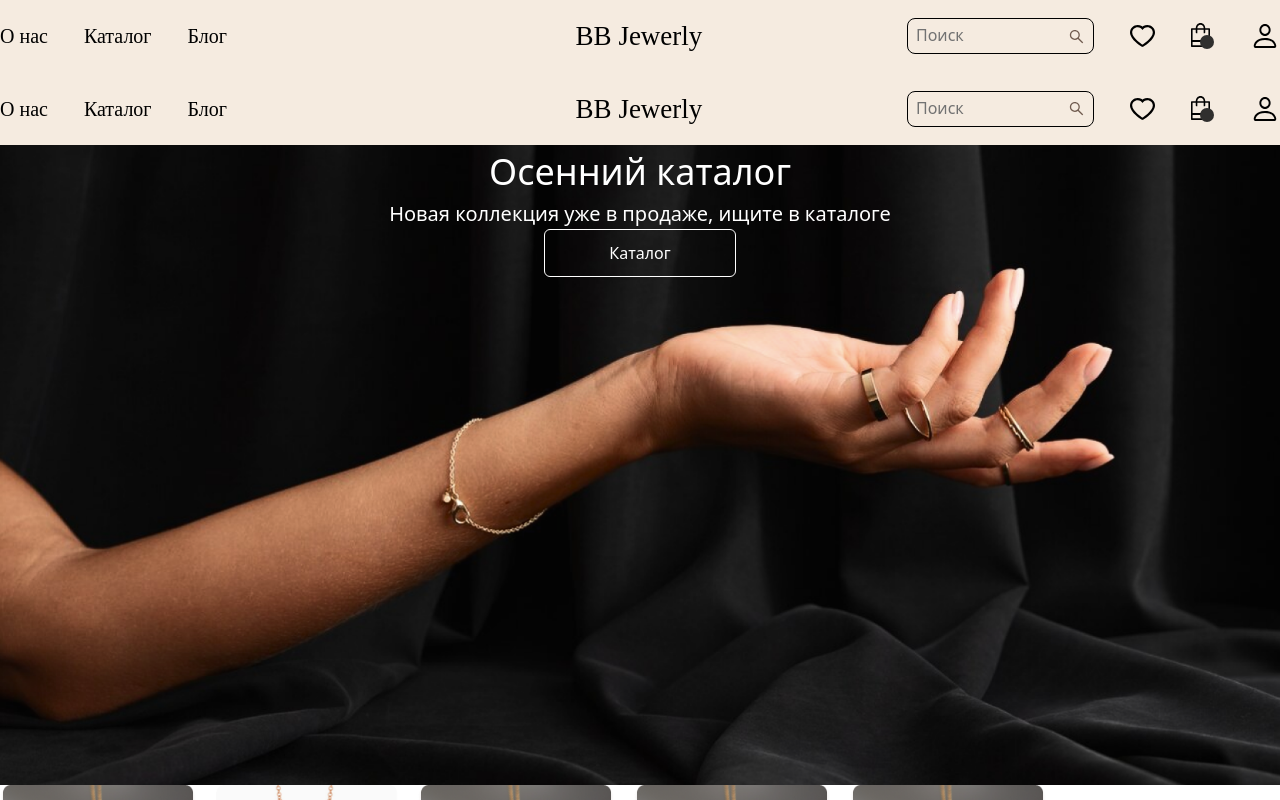
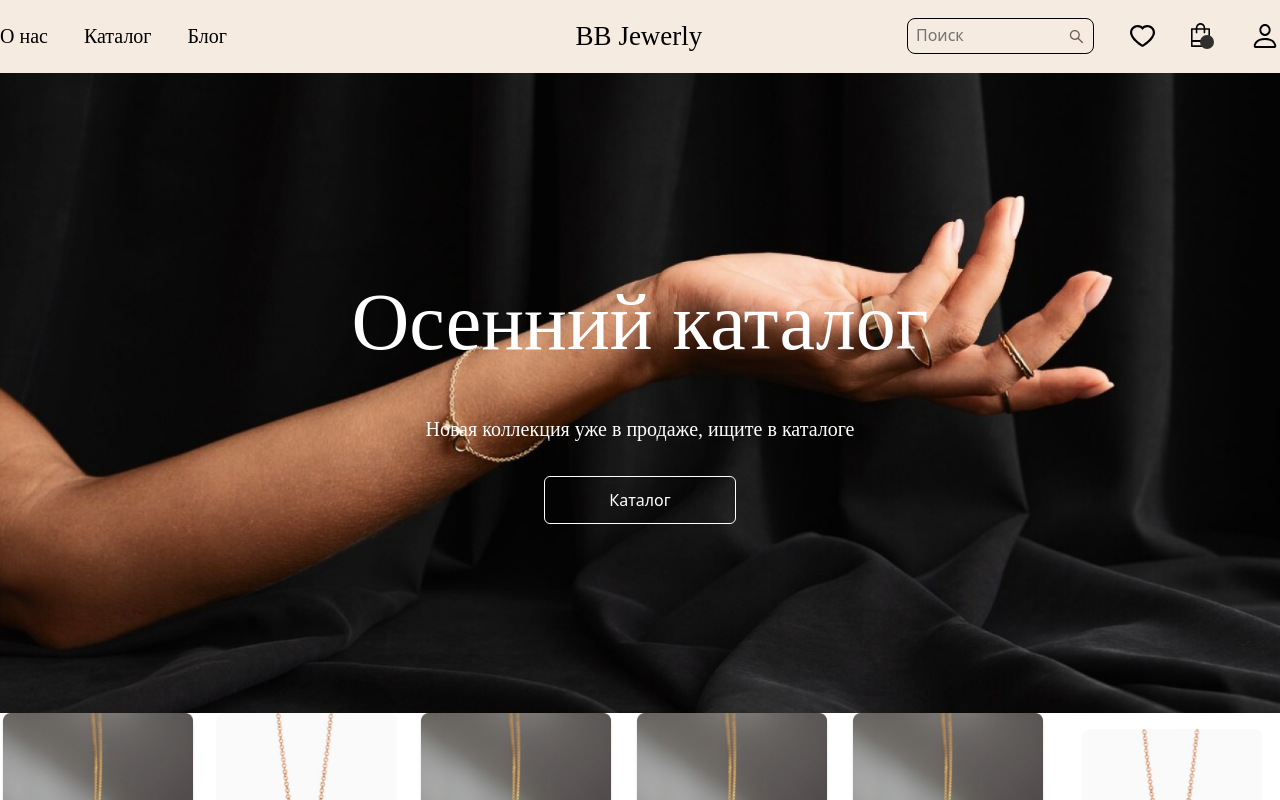
Before and after one commit to vazrv/BB_Jewerly, a React (Vite) app: page / in a window 1280 px wide. Shown: the top 800 px of the page. Built offline with nearby package versions, Linux system fonts and the light colour scheme.

Commit message:
center text on hand, header rm

```diff
--- a/src/pages/Main page/index.jsx
+++ b/src/pages/Main page/index.jsx
@@ -1,25 +1,32 @@
-import Header from "../../components/header";
-import { Button } from "../../components/Button";
-import { Categories } from "../../components/Categories";
-import catalogPhoto from "../../assets/photo/catalog/Rectangle 38.png";
-import icon from "../../assets/photo/catalog/Frame 17-1.png";
-import { Products } from "../../components/Products";
-import mainPhoto from "../../assets/photo/main/FirstFrameMain.jpg";
+// Components
+import { Button } from "@components/Button";
+import { Categories } from "@components/Categories";
+import { Products } from "@components/Products";
+
+// Assets
+import catalogPhoto from "@assets/photo/catalog/Rectangle 38.png";
+import icon from "@assets/photo/catalog/Frame 17-1.png";
+import mainPhoto from "@assets/photo/main/FirstFrameMain.jpg";
 
 export const MainPage = () => {
   return (
     <>
-            {/* бебра */}
-            <Header />
-            <div className="bg-cover bg-center h-[40rem]" style={{ backgroundImage: `url(${mainPhoto})` }}>
+      <div
+        className="flex h-[40rem] flex-col justify-center bg-cover bg-center"
+        style={{ backgroundImage: `url(${mainPhoto})` }}
+      >
         <div className="container mx-auto"></div>
-                <div className="flex flex-col items-center text-white">
-                    <h1 className="text-[2.25rem] font-regular">Осенний каталог</h1>
-                    <p className="text-[1.25rem] font-regular">Новая коллекция уже в продаже, ищите в каталоге</p>
-                    <Button className="">Каталог</Button>
+        <div className="flex flex-col items-center gap-8 text-white">
+          <h1 className="font-regular font-cormorantSC text-[80px]">
+            Осенний каталог
+          </h1>
+          <p className="font-regular font-karla text-[1.25rem]">
+            Новая коллекция уже в продаже, ищите в каталоге
+          </p>
+          <Button>Каталог</Button>
         </div>
       </div>
-            <div className="flex gap-5 justify-between">
+      <div className="flex justify-between gap-5">
         <Categories url={catalogPhoto} children={"Категория"} />
         <Categories url={icon} children={"Кулоны"} />
         <Categories url={catalogPhoto} children={"Серьги"} />
@@ -28,5 +35,5 @@ export const MainPage = () => {
         <Products url={icon} children={"НАЧАЛЬНЫЙ КУЛОН"} price={"₽9000"} />
       </div>
     </>
-    )
-}
+  );
+};
```
Lines whose indentation alone changed are shown as unchanged.
